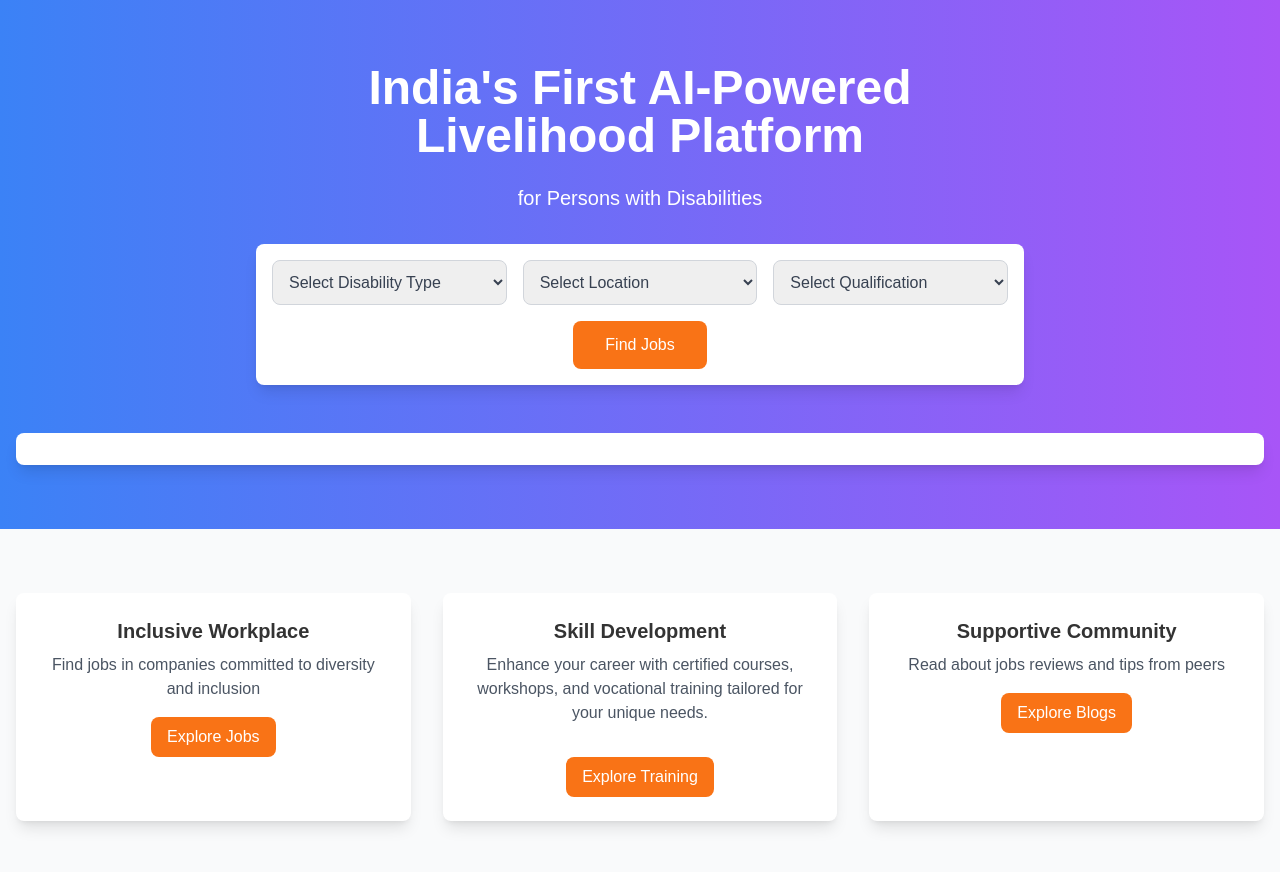
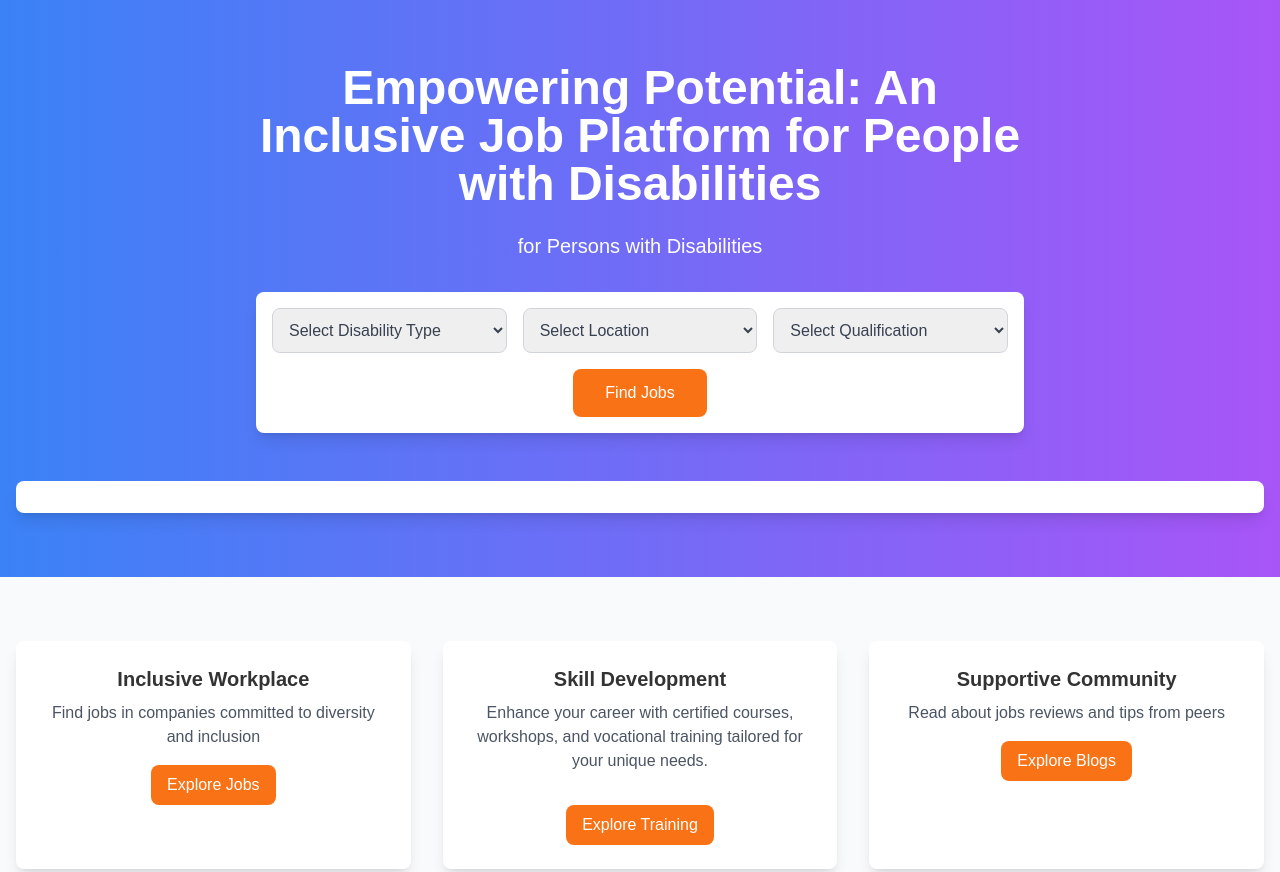
Before and after one commit to divyaaa16/pechacks2024, a plain HTML site: page index.html in a window 1280 px wide. Shown: the top 872 px of the page. Drawn offline with nearby package versions, Linux system fonts and the light colour scheme.

Commit message:
Update index.html

```diff
--- a/index.html
+++ b/index.html
@@ -142,7 +142,8 @@ nav {
     <section class="wave-bg text-white py-16 bg-gradient-to-r from-blue-500 to-purple-500">
         <div class="container mx-auto px-4">
             <div class="max-w-3xl mx-auto text-center mb-12">
-                <h1 class="text-4xl md:text-5xl font-bold mb-6">India's First AI-Powered Livelihood Platform</h1>
+                <h1 class="text-4xl md:text-5xl font-bold mb-6">Empowering Potential: An Inclusive Job
+Platform for People with Disabilities</h1>
                 <p class="text-xl mb-8">for Persons with Disabilities</p>
                 <!-- Job Search Form -->
                 <div class="bg-white rounded-lg p-4 shadow-lg">
```
